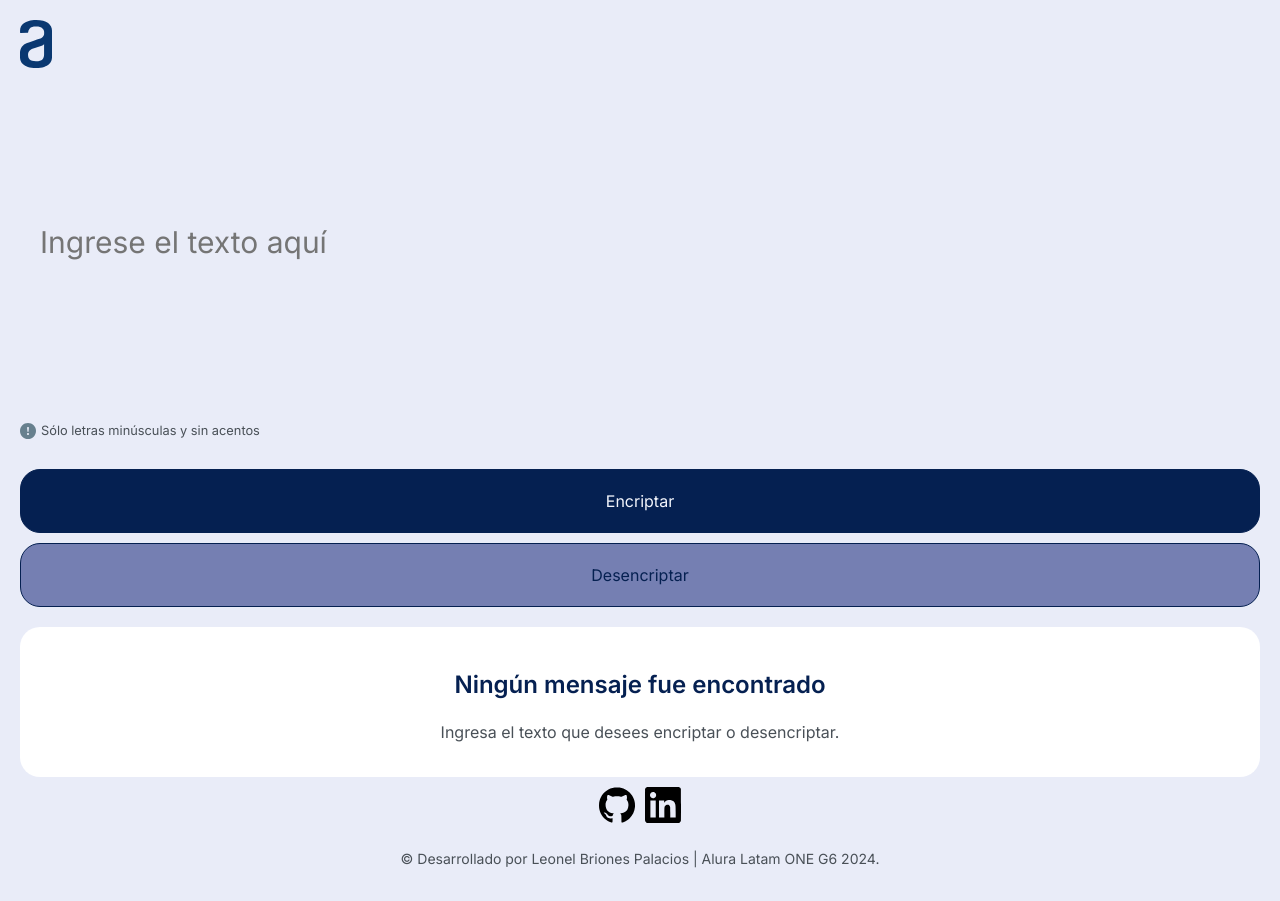
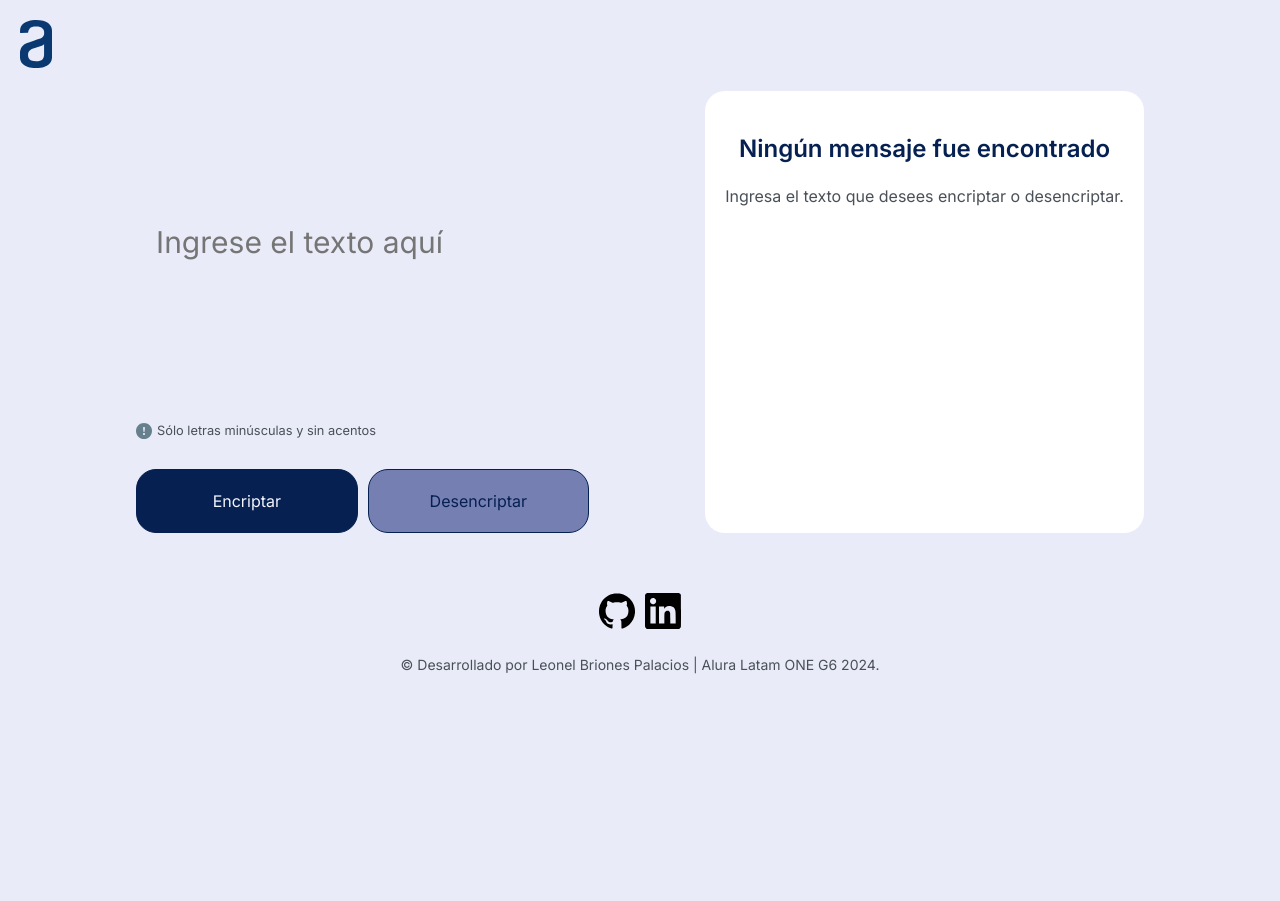
Before and after one commit to jarodsmdev/AluraG6Challenges, a plain HTML site: page Challenge-01/index.html in a window 1280 px wide. After the commit the page ends 800 px from the top, so only its background shows below. Drawn offline with Linux system fonts and the light colour scheme.

Commit message:
Add tablet and desktop view

```diff
--- a/Challenge-01/assets/css/style.css
+++ b/Challenge-01/assets/css/style.css
@@ -24,8 +24,11 @@
     font-family: 'Inter', sans-serif;
 }
 
+
 body{
     background-color: var(--lightBlue300);
+    max-width: 1440px;
+    min-width: 310px;
 }
 
 .container{
@@ -134,5 +137,31 @@ body{
 .copyright-info{
     text-align: center;
     font-size: 14px;
+    text-align: center;
     color: var(--gray400);
+    overflow-wrap: break-word;
+    word-wrap: break-word;
 }
+
+@media screen and (min-width: 450px){
+    .container{
+        min-width: 375px;
+    }
+}
+
+@media screen and (min-width: 768px){
+    .actionButtonsContainer{
+        flex-direction: row;
+    }
+}
+
+@media screen and (min-width: 1200px){
+    main{
+        display: flex;
+        justify-content: space-evenly;
+    }
+
+    footer{
+        padding: 50px 20px 5px;
+    }
+}
```
